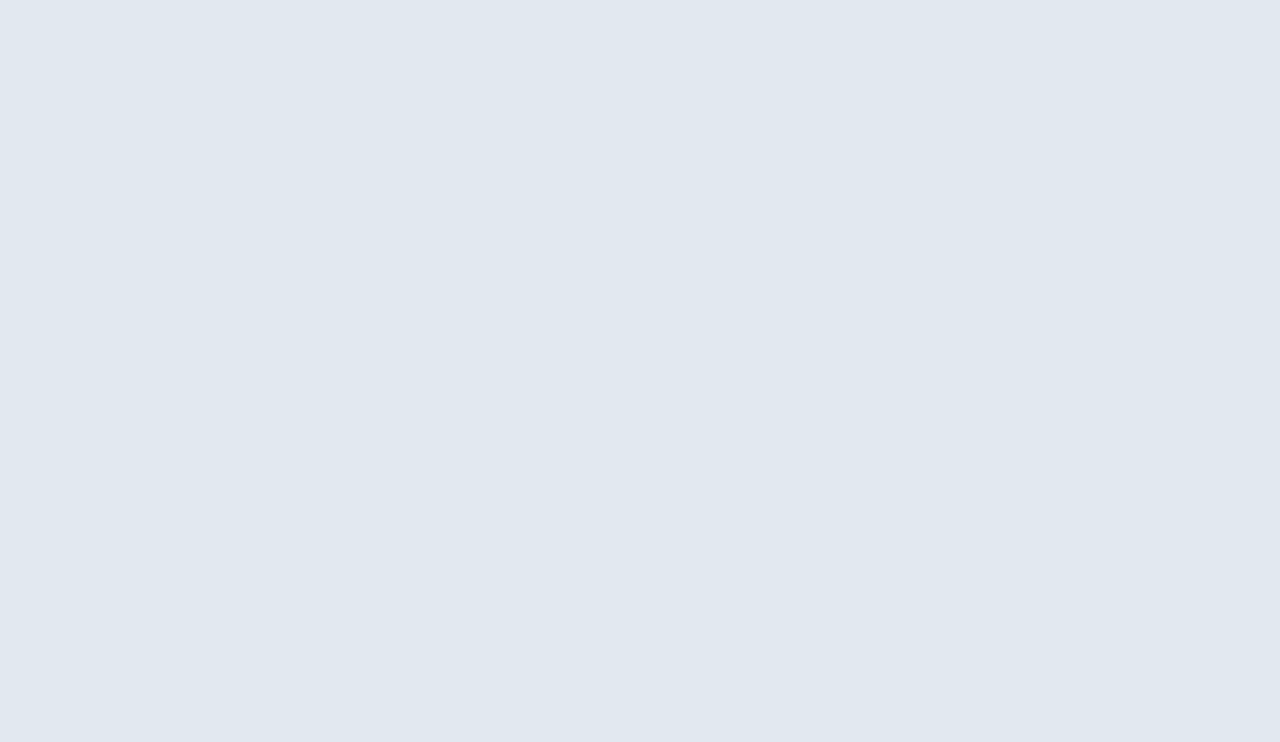
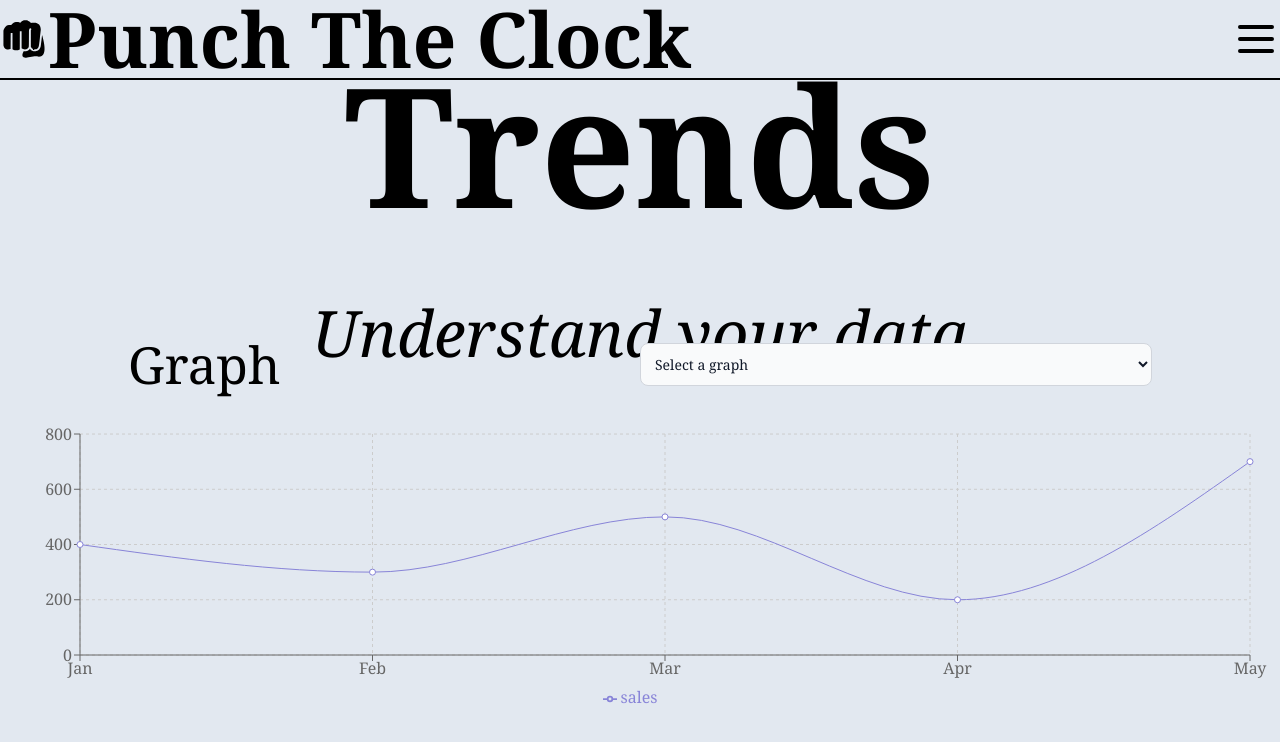
Before and after one commit to orionsView/Self_Employment_Tracker, a React (Vite) app in the folder self-employment-tracker-frontend/: page /trends in a window 1280 px wide. Before the commit this address had no page. Shown: the top 742 px of the page. Built offline with nearby package versions, Linux system fonts and the light colour scheme.

Commit message:
made trend input page

```diff
--- a/self-employment-tracker-frontend/package.json
+++ b/self-employment-tracker-frontend/package.json
@@ -16,6 +16,7 @@
     "react-router": "^7.6.3",
     "react-router-dom": "^7.6.3",
     "react-select": "^5.10.1",
+    "recharts": "^3.0.2",
     "tailwindcss": "^4.1.10"
   },
   "devDependencies": {
--- a/self-employment-tracker-frontend/src/App.tsx
+++ b/self-employment-tracker-frontend/src/App.tsx
@@ -7,6 +7,7 @@ import Menu from './pages/MenuPage';
 import SearchLoggedJobsPage from './pages/SearchLoggedJobsPage';
 import ViewLoggedJobsPage from './pages/ViewLoggedJobsPage';
 import InputJobsPage from './pages/InputJobsPage';
+import TrendPage from './pages/TrendPage';
 function App() {
 
 
@@ -21,6 +22,7 @@ function App() {
           <Route path="/logged/search" element={<SearchLoggedJobsPage />} />
           <Route path="/logged/view" element={<ViewLoggedJobsPage />} />
           <Route path="/log" element={<InputJobsPage />} />
+          <Route path="/trends" element={<TrendPage />} />
         </Routes>
       </BrowserRouter>
     </>
--- /dev/null
+++ b/self-employment-tracker-frontend/src/components/LineGraph.tsx
@@ -0,0 +1,24 @@
+
+import {
+    LineChart, Line, XAxis, YAxis, CartesianGrid, Tooltip, Legend, ResponsiveContainer
+} from 'recharts';
+
+
+
+export default function LineGraph({ data }: any) {
+    return (
+        <ResponsiveContainer width="100%" height={300}>
+            <LineChart
+                data={data}
+                margin={{ top: 20, right: 30, left: 20, bottom: 5 }}
+            >
+                <CartesianGrid strokeDasharray="3 3" />
+                <XAxis dataKey="name" />
+                <YAxis />
+                <Tooltip />
+                <Legend />
+                <Line type="monotone" dataKey="sales" stroke="#8884d8" activeDot={{ r: 8 }} />
+            </LineChart>
+        </ResponsiveContainer>
+    );
+}
--- a/self-employment-tracker-frontend/src/pages/InputJobsPage.tsx
+++ b/self-employment-tracker-frontend/src/pages/InputJobsPage.tsx
@@ -27,13 +27,7 @@ function InputJobsPage() {
     const borderStyle: string = "border-1 p-[1vh] rounded-lg shadow-lg";
 
 
-    function setStartDate(value: string): void {
-        throw new Error("Function not implemented.")
-    }
 
-    function setEndDate(value: string): void {
-        throw new Error("Function not implemented.")
-    }
 
     return (
         <>
--- a/self-employment-tracker-frontend/src/pages/SettingsPage.tsx
+++ b/self-employment-tracker-frontend/src/pages/SettingsPage.tsx
@@ -8,6 +8,7 @@ function SettingsPage() {
             <div className="flex flex-col items-center h-[90%]">
                 <Header mainTitle="Settings" subTitle="Customize your experience" />
                 <div className="h-[60%] w-[100vw] flex flex-col justify-between items-center">
+                    {/* DEFAULT GRAPH */}
                     <div className={`flex flex-row justify-between items-center w-[80%]  ${borderStyle}`}>
                         <p className="text-[4vw] text-nowrap">Default Graph</p>
                         <select className="bg-gray-50 border border-gray-300 text-gray-900 text-sm rounded-lg focus:ring-blue-500 focus:border-blue-500 block w-1/2 p-2.5" defaultValue={""}>
--- /dev/null
+++ b/self-employment-tracker-frontend/src/pages/TrendPage.tsx
@@ -0,0 +1,31 @@
+import Header from "../components/Header"
+import NavBar from "../components/NavBar"
+import LineGraph from "../components/LineGraph"
+function TrendPage() {
+    const data: any = [
+        { name: 'Jan', sales: 400 },
+        { name: 'Feb', sales: 300 },
+        { name: 'Mar', sales: 500 },
+        { name: 'Apr', sales: 200 },
+        { name: 'May', sales: 700 },
+    ];
+    return (
+        <>
+            <NavBar />
+            <Header mainTitle="Trends" subTitle="Understand your data" />
+            <div className="h-[50%] w-[100vw] flex flex-col justify-around items-center">
+                <div className={`flex flex-row justify-between items-center w-[80%] `}>
+                    <p className="text-[4vw] text-nowrap">Graph</p>
+                    <select className="bg-gray-50 border border-gray-300 text-gray-900 text-sm rounded-lg focus:ring-blue-500 focus:border-blue-500 block w-1/2 p-2.5" defaultValue={""}>
+                        <option value={""} disabled>Select a graph</option>
+                        <option>Option 1</option>
+                        <option>Option 2</option>
+                    </select>
+                </div>
+                <LineGraph data={data} />
+            </div>
+        </>
+    )
+}
+
+export default TrendPage
```
Also changed, not shown: 2 other files (tests, documents, lock files or other folders).
